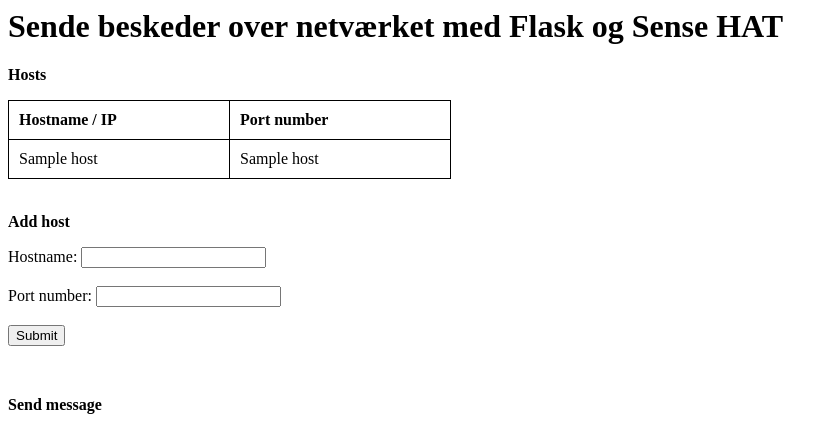
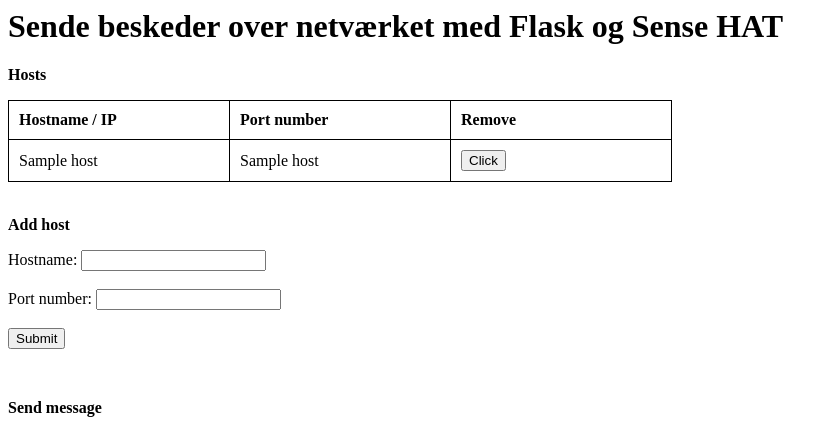
Before and after one commit to miwnKEA/beskeder, a Flask app: page / in a window 1280 px wide. Shown: the top 422 px of the page, without its empty margins (0-838 px from the left). Run offline with Flask 2, Linux system fonts and the light colour scheme; tables that the repository leaves empty hold one stand-in row (values such as "Sample post"); a database or web service that is not in the repository returns one stand-in record (values such as "Sample title"); data that the repository does not hold is empty.

Commit message:
Update index.html

```diff
--- a/templates/index.html
+++ b/templates/index.html
@@ -28,11 +28,20 @@
     <tr>
         <th>Hostname / IP</th>
         <th>Port number</th>
+        <th>Remove</th>
     </tr>
     {% for h in hosts['hosts'] %}
     <tr>
         <td>{{ h[1] }}</td>
         <td>{{ h[2] }}</td>
+
+        <!-- button to delete -->
+        <td>
+            <form action="/delete_host" method="post" style="margin-block-end: 0em!important;">
+                <input type="hidden" name="id" value="{{ h[0] }}">
+                <input type="submit" value="Click">
+            </form>
+        </td>
     </tr>
     {% endfor %}
 </table>
```
